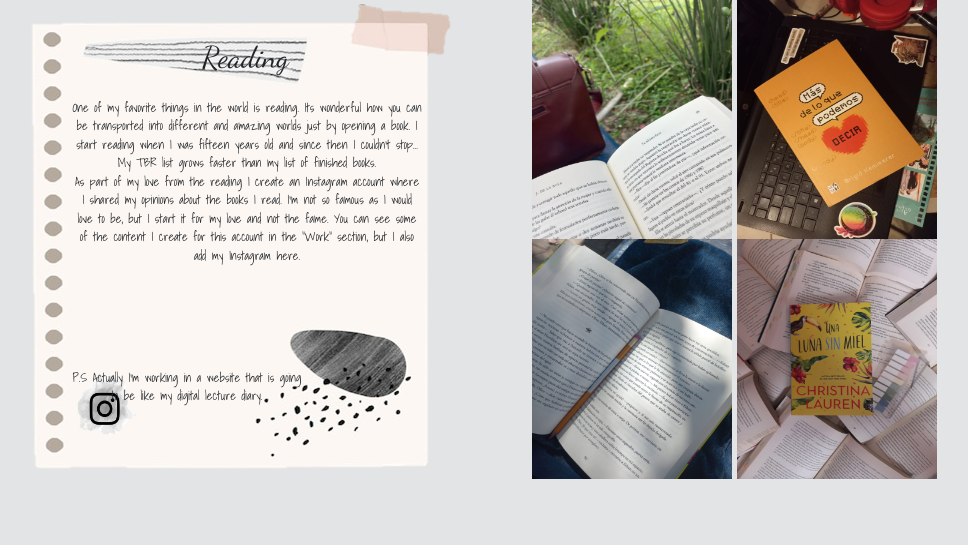
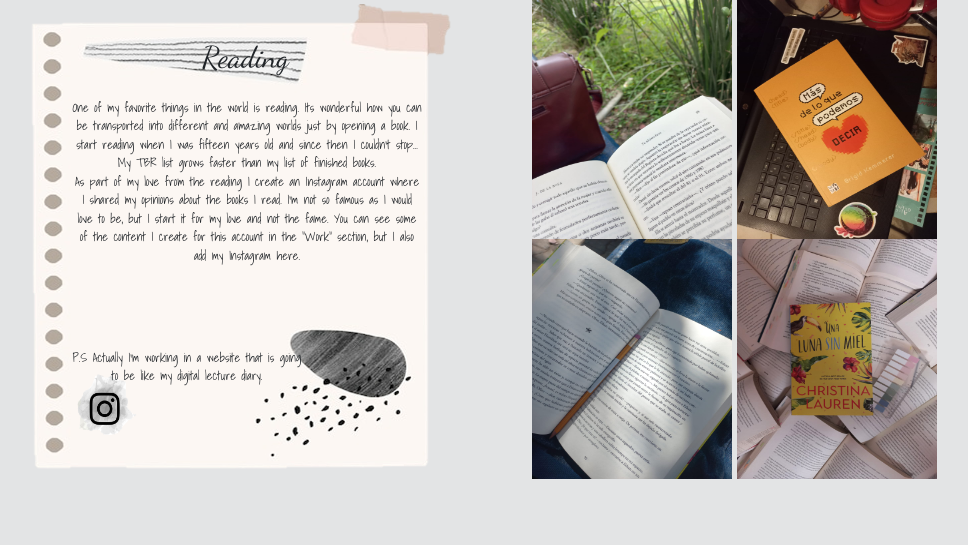
Before and after one commit to samglez-a11/miPortafolio, a Django app: page /hobby in a window 1280 px wide. Shown: the part 151-696 px from the top of the page, without its empty margins (28-996 px from the left). Run offline with Django 4.2, Linux system fonts and the light colour scheme; some libraries are stand-ins or nearby versions; some web fonts are replaced.

Commit message:
Actualizacion

```diff
--- a/miPortafolioApp/static/miPortafolioApp/css/gestion.css
+++ b/miPortafolioApp/static/miPortafolioApp/css/gestion.css
@@ -175,7 +175,7 @@ ul {
 .texto3{
     position: absolute;
     text-align: center;
-    top: 360px;
+    top: 340px;
     left: 40px;
     width: 230px;
 }
```
